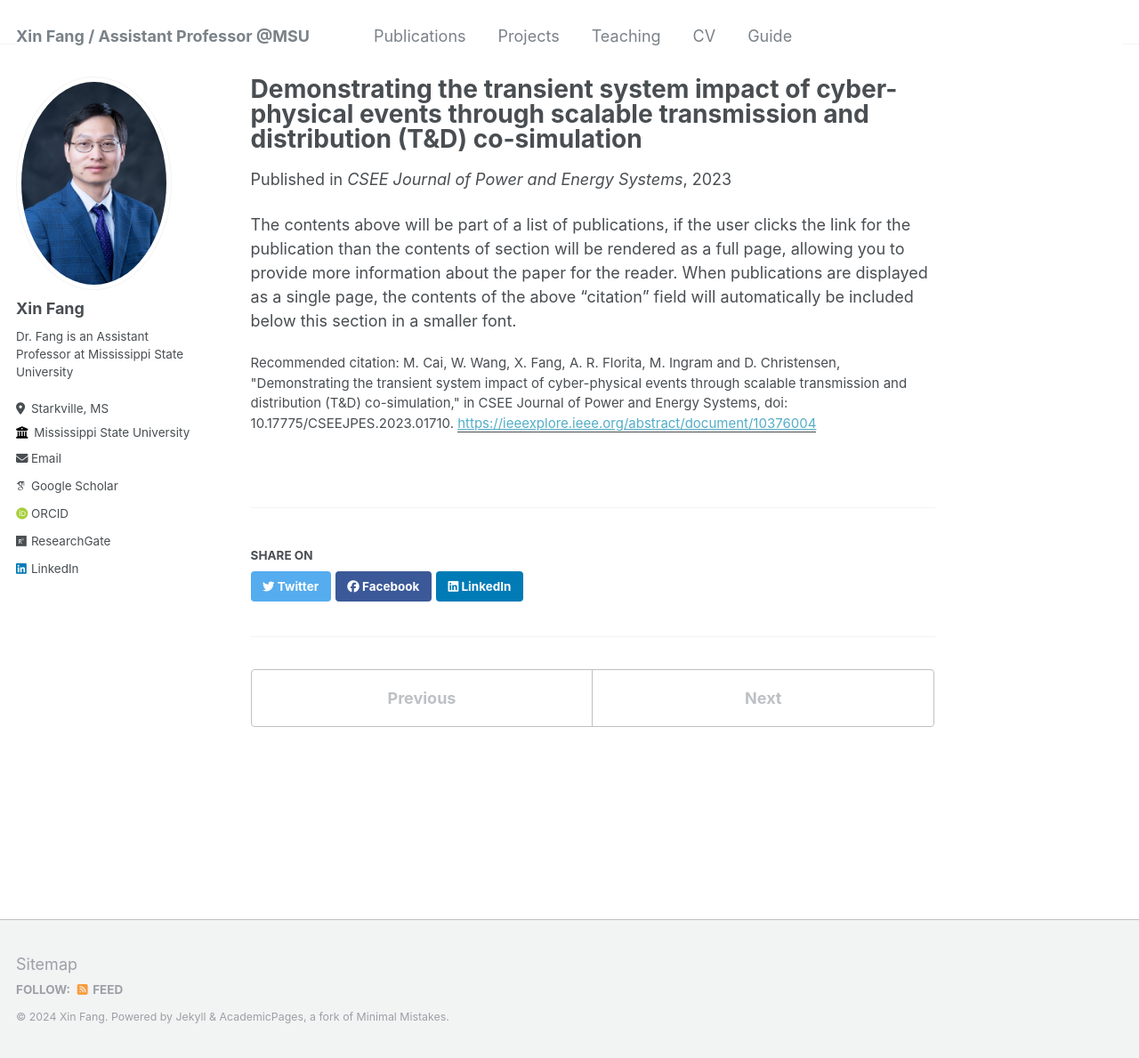
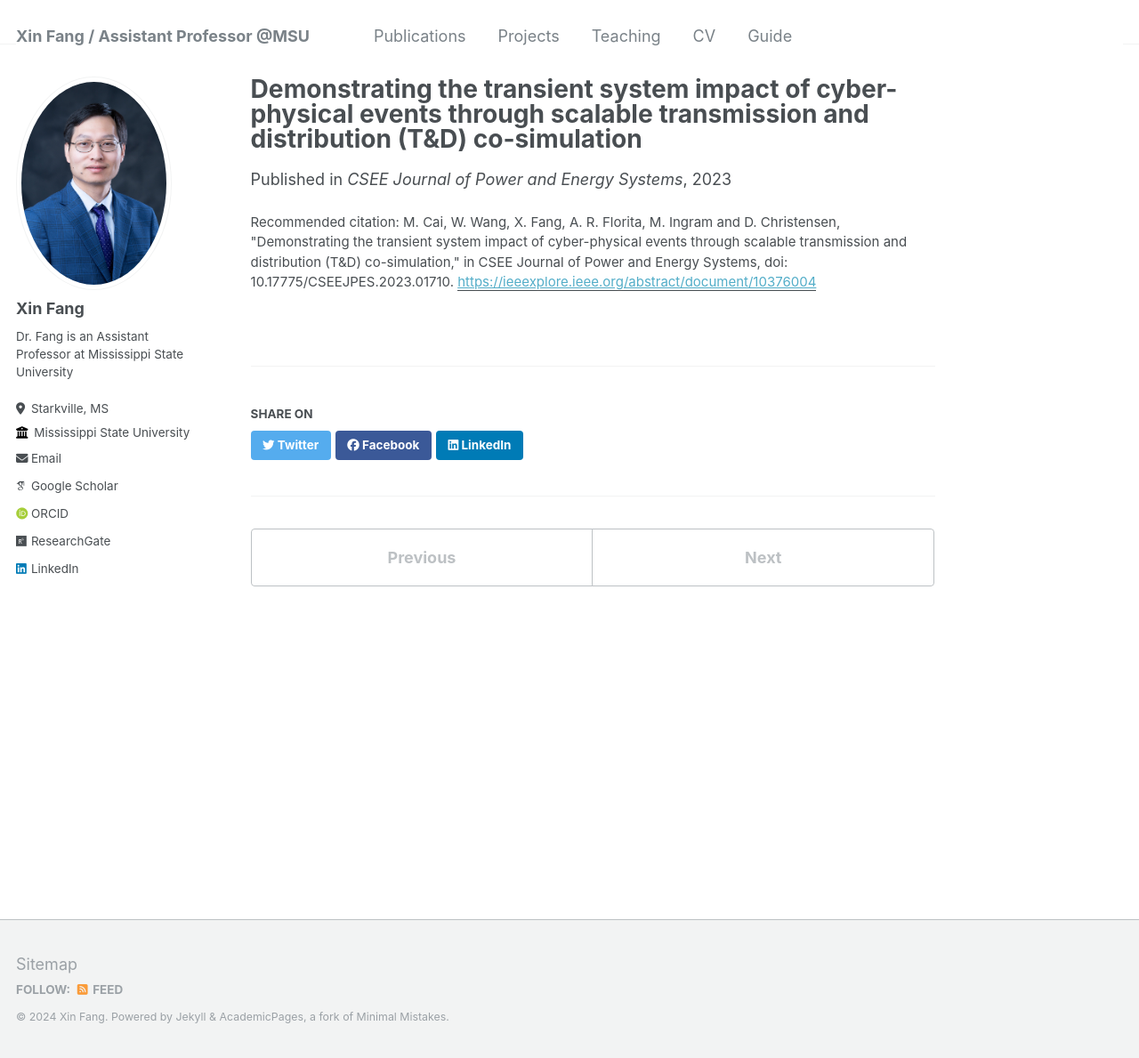
Before and after one commit to XinFang88/xinfang88.github.io, a Jekyll site: the page built from _publications/2015-10-01-paper-title-number-3.md, in a window 1280 px wide and 1189 px high. Shown: the whole window at 89% size. Built offline with Jekyll 4.4.1, drawn with Linux system fonts in a browser that asks for light colours; some web fonts are replaced.

Commit message:
Update 2015-10-01-paper-title-number-3.md

```diff
--- a/_publications/2015-10-01-paper-title-number-3.md
+++ b/_publications/2015-10-01-paper-title-number-3.md
@@ -2,11 +2,8 @@
 title: "Demonstrating the transient system impact of cyber-physical events through scalable transmission and distribution (T&D) co-simulation"
 collection: publications
 permalink: 'https://ieeexplore.ieee.org/abstract/document/10376004'
-excerpt: 'Modern power systems become more vulnerable to cyber threats due to its growing interconnectivity, interdependence, and complexity. The widespread deployment of distributed energy resources (DERs) further expands the threat landscape to the grid edge, where fewer cybersecurity protections exist. In this article, a systematic cyber-physical events demonstration, enabled by an integrated transmission, distribution, and communication co-simulation framework, is performed. It analyzes the cyber risks to the power grid under DER-enabled automatic generation control from different angles. Unlike existing works, the simulation captures millisecond-to-minutes frequency and voltage transient dynamics at a cross-region system scale.'
 date: 2023-10-01
 venue: 'CSEE Journal of Power and Energy Systems'
 paperurl: 'https://ieeexplore.ieee.org/abstract/document/10376004'
 citation: 'M. Cai, W. Wang, X. Fang, A. R. Florita, M. Ingram and D. Christensen, "Demonstrating the transient system impact of cyber-physical events through scalable transmission and distribution (T&D) co-simulation," in CSEE Journal of Power and Energy Systems, doi: 10.17775/CSEEJPES.2023.01710. '
 ---
-
-The contents above will be part of a list of publications, if the user clicks the link for the publication than the contents of section will be rendered as a full page, allowing you to provide more information about the paper for the reader. When publications are displayed as a single page, the contents of the above "citation" field will automatically be included below this section in a smaller font.
```
